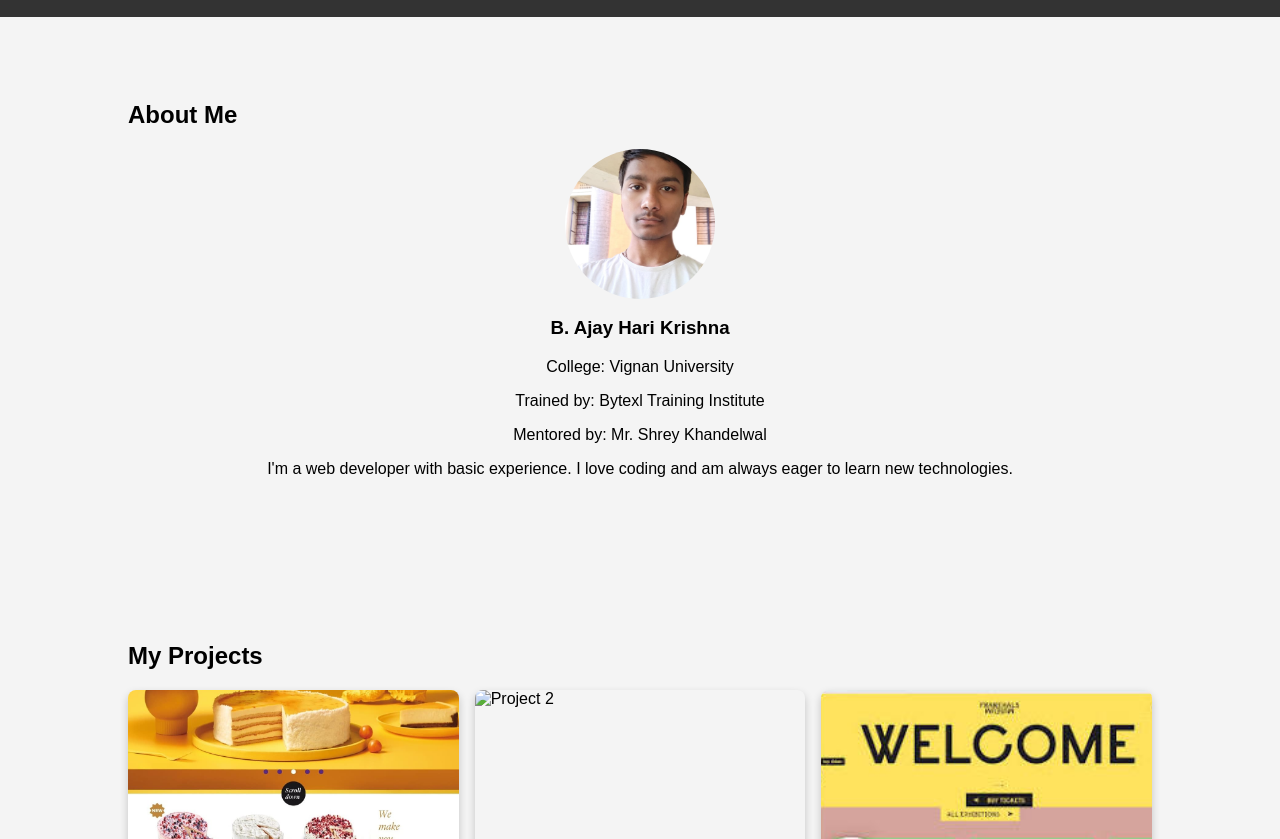
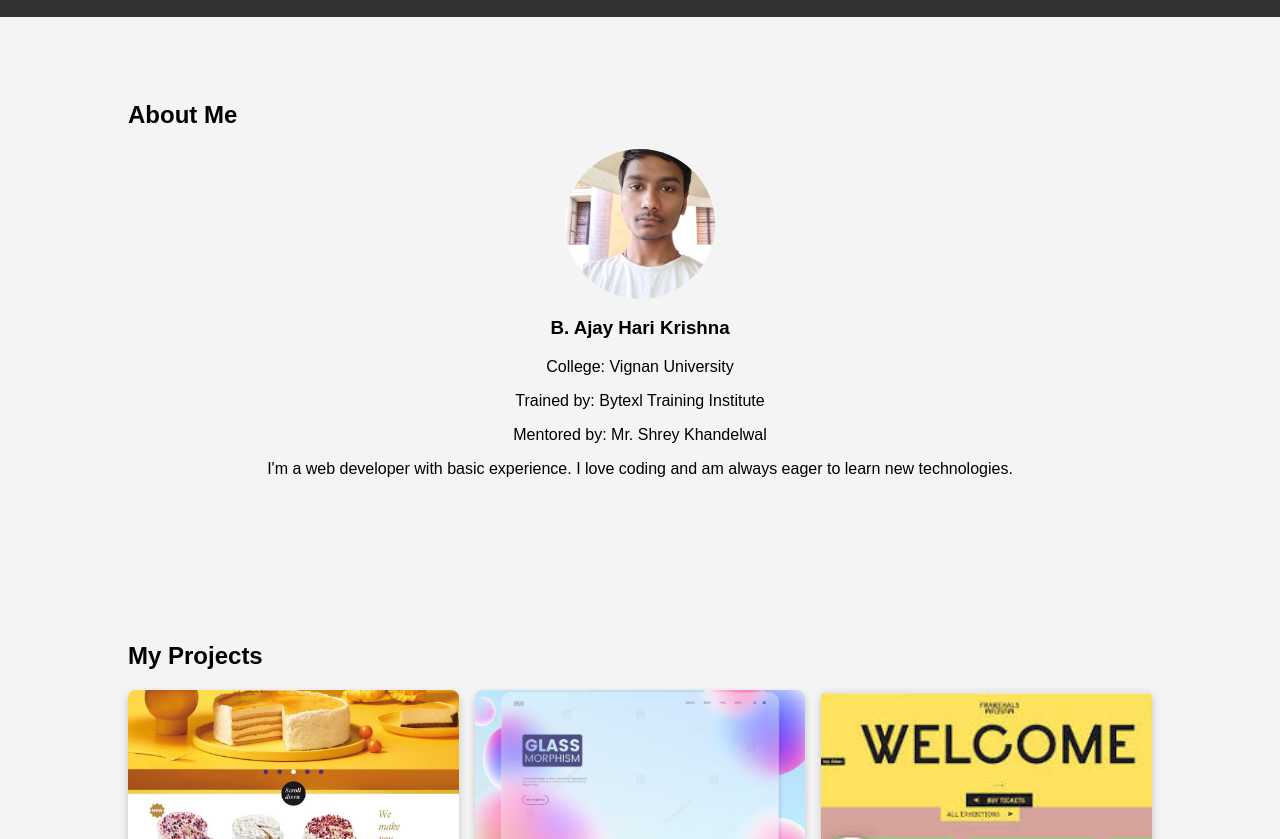
Before and after one commit to BURLAGADDA-AJAY-HARI-KRISHNA-221FA04286/my-protofolio, a plain HTML site: page index.html in a window 1280 px wide. Shown: the part 113-952 px from the top of the page. Drawn offline with Linux system fonts and the light colour scheme; a script that the page names is missing.

Commit message:
Update index.html

```diff
--- a/index.html
+++ b/index.html
@@ -48,7 +48,7 @@
                 </div>
                 <div class="grid-item">
                     <div class="card">
-                        <img src=".vscode/harshith img.jpg" alt="Project 2">
+                        <img src="harshith img.jpg" alt="Project 2">
                     </div>
                 </div>
                 <div class="grid-item">
```
